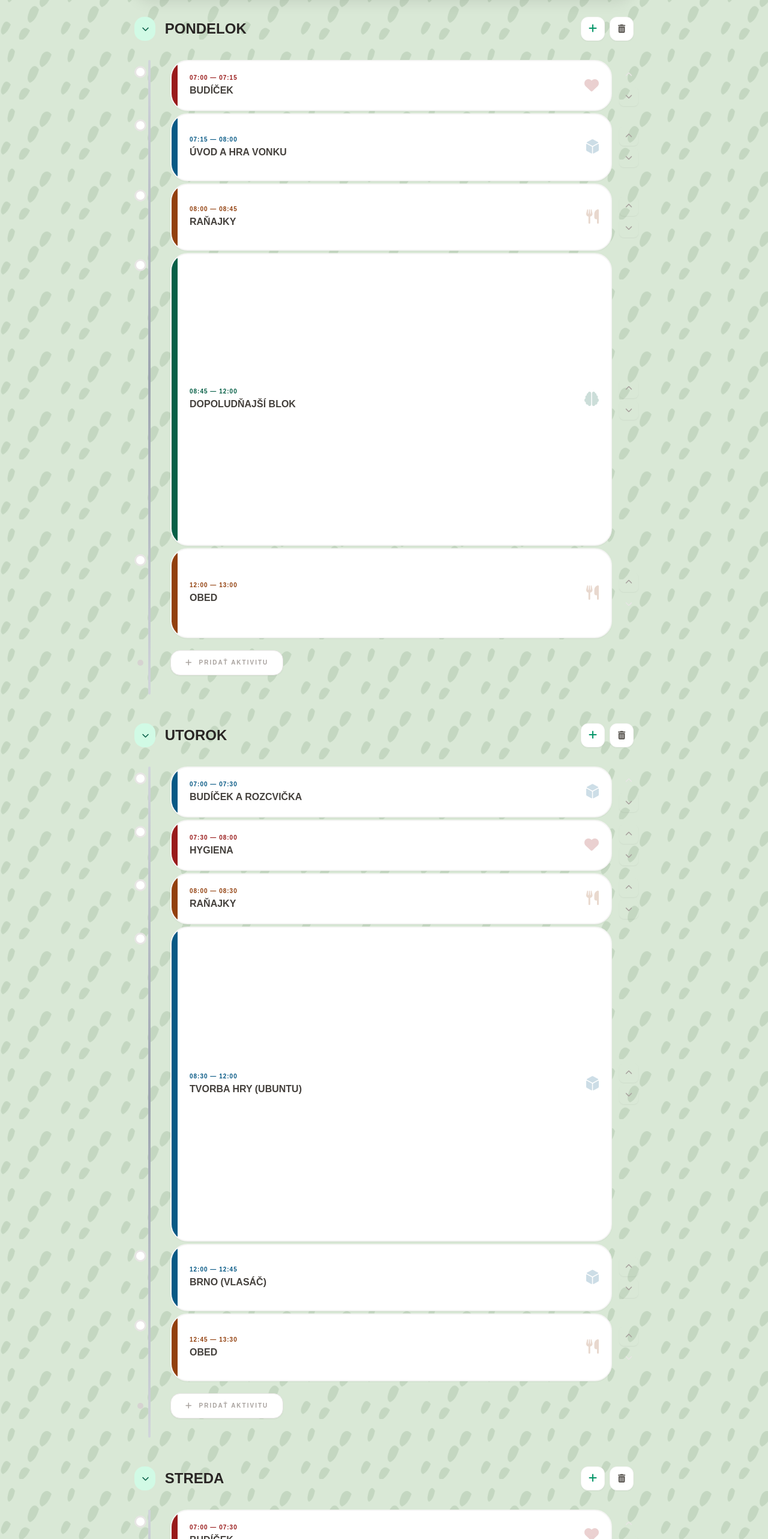
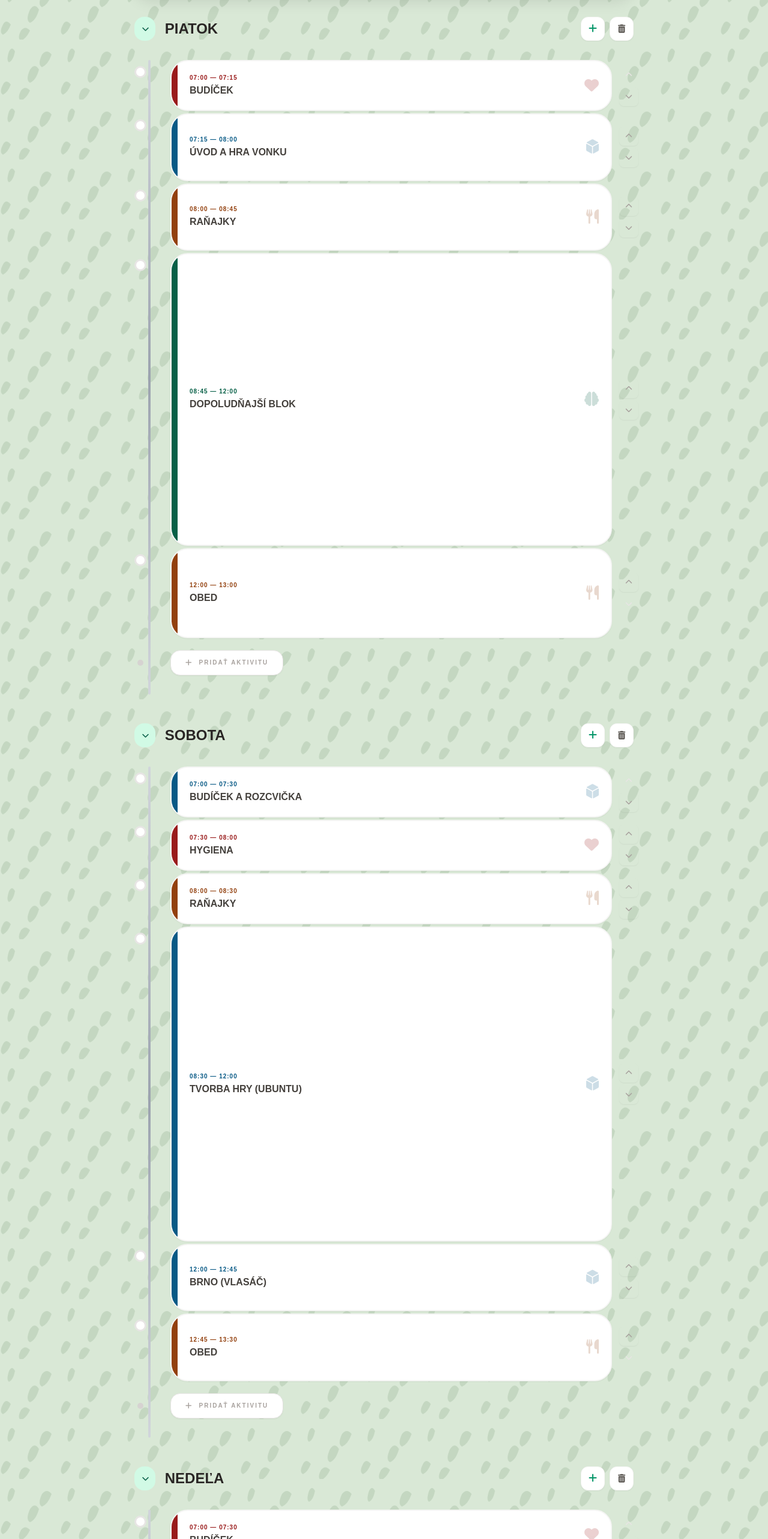
Before and after one commit to pjetko-dotcom/matica-ro-c-k, a React (Vite) app: page / in a window 1280 px wide. Shown: the part 234-2800 px from the top of the page at 60% size. Built offline with nearby package versions, Linux system fonts and the light colour scheme; a web font is replaced by a local one.

Commit message:
Change hardcoded days from Monday, Tuesday, Wednesday to Friday, Saturday, Sunday

```diff
--- a/App.tsx
+++ b/App.tsx
@@ -10,8 +10,8 @@ const SYNC_API_BASE = 'https://kvdb.io/T8pWfWw5bVpLpQYjYnNqfR/';
 
 const INITIAL_DATA: DaySchedule[] = [
   {
-    id: 'day-monday',
-    date: 'Pondelok',
+    id: 'day-friday',
+    date: 'Piatok',
     events: [
       { id: 'f1', startTime: '07:00', endTime: '07:15', title: 'Budíček', category: ActivityType.OTHER },
       { id: 'f2', startTime: '07:15', endTime: '08:00', title: 'Úvod a Hra vonku', category: ActivityType.PROGRAM },
@@ -22,8 +22,8 @@ const INITIAL_DATA: DaySchedule[] = [
     isCollapsed: false
   },
   {
-    id: 'day-Tuesday',
-    date: 'Utorok',
+    id: 'day-saturday',
+    date: 'Sobota',
     events: [
       { id: 's1', startTime: '07:00', endTime: '07:30', title: 'Budíček a rozcvička', category: ActivityType.PROGRAM },
       { id: 's2', startTime: '07:30', endTime: '08:00', title: 'Hygiena', category: ActivityType.OTHER },
@@ -35,8 +35,8 @@ const INITIAL_DATA: DaySchedule[] = [
     isCollapsed: false
   },
   {
-    id: 'day-Wednesday',
-    date: 'Streda',
+    id: 'day-sunday',
+    date: 'Nedeľa',
     events: [
       { id: 'n1', startTime: '07:00', endTime: '07:30', title: 'Budíček', category: ActivityType.OTHER },
       { id: 'n2', startTime: '07:30', endTime: '08:00', title: 'Rozcvička', category: ActivityType.PROGRAM },
```
